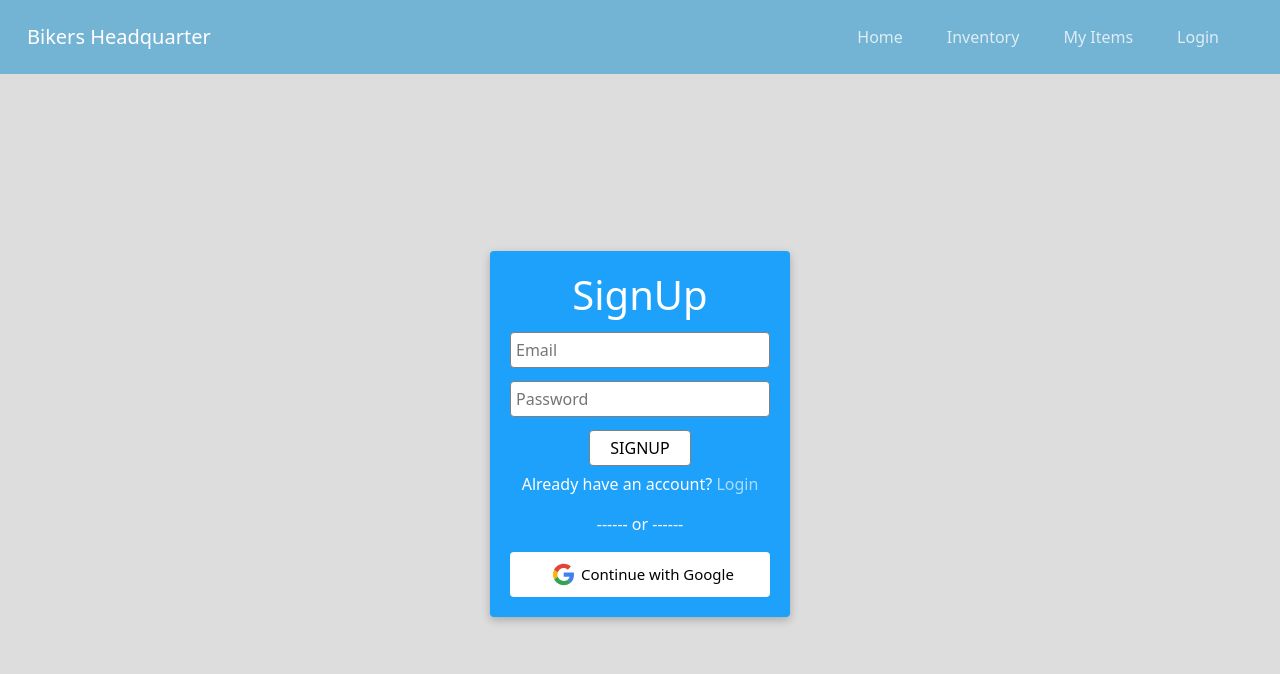
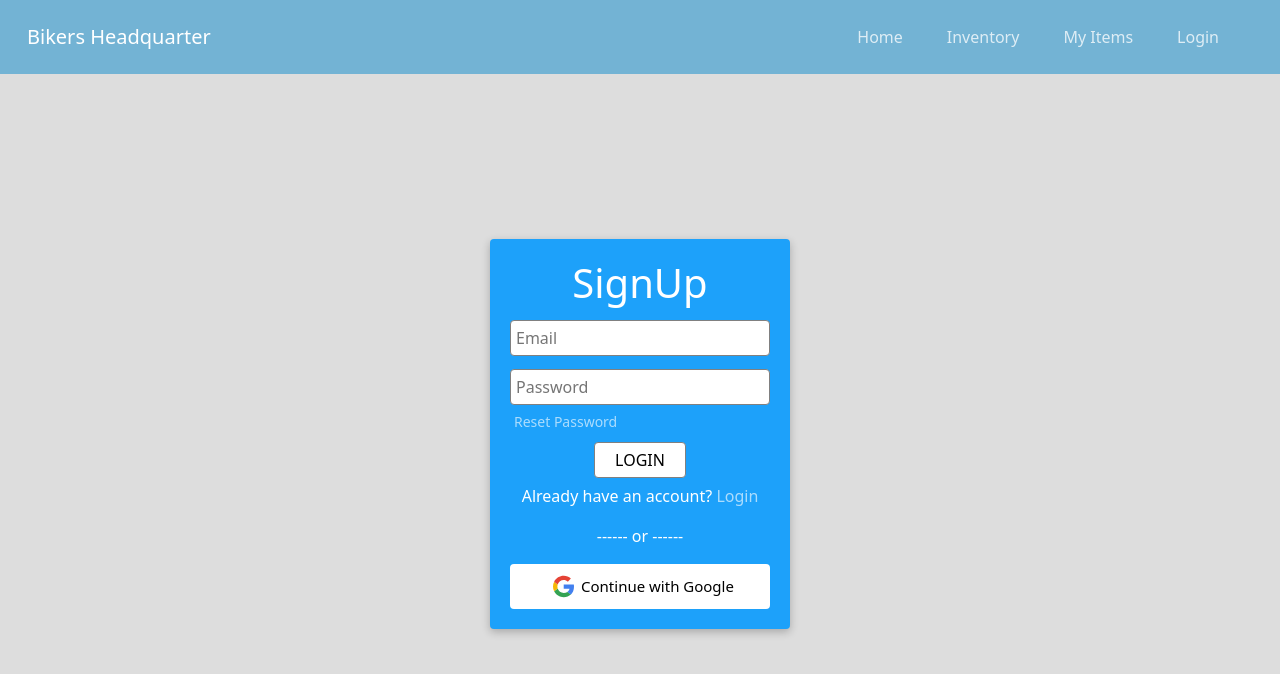
Before and after one commit to monirhabderabby/Bikers-Headquarter-Website, a React (Create React App) app: page /signup in a window 1280 px wide. Shown: the top 674 px of the page. Built offline with nearby package versions, Linux system fonts and the light colour scheme; no server answers.

Commit message:
firebase bad request 400 problem solved

```diff
--- a/src/Components/Login/Login.js
+++ b/src/Components/Login/Login.js
@@ -1,43 +1,105 @@
 import React, { useState } from 'react';
-import { Link } from 'react-router-dom';
+import google from '../Assets/logo/google.svg'
 import './Login.css'
-import google from '../Assets/logo/google.svg'
+import { Link, useLocation, useNavigate } from 'react-router-dom';
+import { sendPasswordResetEmail } from 'firebase/auth';
+import auth from '../../Firebase/firebase.init'
+import { useAuthState, useSignInWithEmailAndPassword, useSignInWithGoogle } from 'react-firebase-hooks/auth';
+import Loading from '../Loading/Loading';
+import 'react-toastify/dist/ReactToastify.css';
+import { ToastContainer, toast } from 'react-toastify';
 import Navbar from '../Shared/Navbar/Navbar';
 
 const Login = () => {
     const [email, setEmail] = useState('');
     const [password, setPassword] = useState('');
+    const [confirmPassword, setConfirmPassword] = useState('')
+    const [customError, setCustomError] = useState('');
+    const location = useLocation();
+    const navigate = useNavigate()
 
+    const [signInWithEmailAndPass, , loading1, ] = useSignInWithEmailAndPassword(auth);
+    const [signInWithGoogle] = useSignInWithGoogle(auth);
+    const [currentUser, loading] = useAuthState(auth)
+
+    if(loading1 || loading){
+        return <Loading></Loading>
+    }
+
+    let from = location.state?.from?.pathname || "/";
+
+    if(currentUser){
+        navigate(from, { replace: true });
+    }
+    const handleEmail = e => {
+        setEmail(e.target.value)
+    }
+    const handlePassword = e =>{
+        setPassword(e.target.value)
+    }
+    const handleConfirmPassword = e =>{
+        setConfirmPassword(e.target.value)
+    }
+    const handleForm = e =>{
+        e.preventDefault()
+    }
+
+    const handleSignInWithGoogle = () =>{
+        signInWithGoogle()
+    }
+
+    const userLogin = () =>{
+        if(password !== confirmPassword){
+            setCustomError("Password didn't matched")
+        }
+        else{
+            setCustomError('')
+            signInWithEmailAndPass(email, password);
+        }
+    }
+
+    const handleResetPassword = () =>{
+        sendPasswordResetEmail(auth, email)
+        .then(() => {
+            toast('email sent')
+          })
+          .catch((error) => {
+          });
+    }
 
     return (
         <div className='login-container'>
             <Navbar></Navbar>
             <div className="login-form">
-                <form className='form'>
+                <div className="form">
+                <form onSubmit={handleForm}>
                     <h1>Login</h1>
                     <div className='input-field'>
-                        <input type="email" name="email" placeholder='Email' required/>
+                        <input onBlur={handleEmail} type="email" name="email" placeholder='Email' required/>
                     </div>
                     <div className='input-field'>
-                        <input type="password" name="password" placeholder='Password' required/>
+                        <input onBlur={handlePassword} type="password" name="password" placeholder='Password' required/>
                     </div>
                     <div className='input-field'>
-                        <input  type="password" name="ConfirmPassword" placeholder='Confirm Password' required/>
-                        <small className='text-danger'></small>
+                        <input onBlur={handleConfirmPassword} type="password" name="ConfirmPassword" placeholder='ConfirmPassword' required/>
+                        <small className='text-danger'>{customError}</small>
                     </div>
-                    <small className='reset-btn'>Reset Password</small> <br />
-                    <input type="submit" value="LOGIN" className='login-btn'/>
+                    <small className='reset-btn' onClick={handleResetPassword}>Reset Password</small> <br />
+                    <input onClick={userLogin} type="submit" value="LOGIN" className='login-btn'/>
                     <p>I am new? <Link to="/signup" className='signup-btn'>Create an Account</Link></p>
 
                     <p className='or'>------ or ------</p>
 
-                    <div className='input-field'>
-                        <button className='google-btn'>
+
+
+                </form>
+                <div className='input-field'>
+                        <button className='google-btn' onClick={handleSignInWithGoogle}>
                             <img src={google} className="icon" alt='icon'></img>
                             Continue with Google</button>
                     </div>
-
-                </form>
+                    <ToastContainer />
+                </div>
 
 
             </div>
--- a/src/Components/SignUp/SignUp.js
+++ b/src/Components/SignUp/SignUp.js
@@ -1,21 +1,20 @@
 import React, { useState } from 'react';
-import { Link, Navigate, useNavigate } from 'react-router-dom';
-import './SignUp.css'
+import { Link } from 'react-router-dom';
+import { toast, ToastContainer } from 'react-toastify';
+import Navbar from '../Shared/Navbar/Navbar';
 import google from '../Assets/logo/google.svg'
-import Navbar from '../Shared/Navbar/Navbar';
-import { useAuthState, useCreateUserWithEmailAndPassword } from 'react-firebase-hooks/auth';
-import { toast } from 'react-toastify';
+import { useCreateUserWithEmailAndPassword } from 'react-firebase-hooks/auth';
 import auth from '../../Firebase/firebase.init';
 import Loading from '../Loading/Loading';
 
 const SignUp = () => {
     const [email, setEmail] = useState('');
     const [password, setPassword] = useState('');
-    const [user] = useAuthState(auth);
-    const navigate = useNavigate();
+    const [customError, setCustomError] = useState("");
+
     const [
         createUserWithEmailAndPassword,
-        a,
+        user,
         loading,
         error,
       ] = useCreateUserWithEmailAndPassword(auth);
@@ -25,44 +24,51 @@ const SignUp = () => {
       }
 
     const handleEmail = e =>{
-        setEmail(e.target.value)
+        setEmail(e.target.value);
     }
     const handlePassword = e =>{
-        setPassword(e.target.value);
+        setPassword(e.target.value)
     }
-
-    const createUser = () =>{
-        createUserWithEmailAndPassword(email, password);
-        toast.success("Account created");
-        navigate('/')
-    }
-
     const handleForm = e =>{
         e.preventDefault();
+    }
+    const userLogin = () =>{
+        createUserWithEmailAndPassword(email, password);
+        if(user){
+            toast.success("account created")
+        }
     }
 
     return (
         <div className='login-container'>
             <Navbar></Navbar>
             <div className="login-form">
-                <form className='form' onSubmit={handleForm}>
+                <div className="form">
+                <form onSubmit={handleForm}>
                     <h1>SignUp</h1>
                     <div className='input-field'>
-                        <input type="email" name="email" onBlur={handleEmail} placeholder='Email' required/>
+                        <input onBlur={handleEmail} type="email" name="email" placeholder='Email' required/>
                     </div>
                     <div className='input-field'>
-                        <input type="password" name="password" onBlur={handlePassword} placeholder='Password' required/>
+                        <input onBlur={handlePassword} type="password" name="password" placeholder='Password' required/>
                     </div>
-                    <input type="submit" value="SIGNUP" className='login-btn' onClick={createUser} />
+                    <small className='reset-btn' >Reset Password</small> <br />
+                    <input onClick={userLogin} type="submit" value="LOGIN" className='login-btn'/>
                     <p>Already have an account? <Link to="/login" className='signup-btn'>Login</Link></p>
+
                     <p className='or'>------ or ------</p>
 
-                    <div className='input-field'>
-                        <button className='google-btn'>
+
+
+                </form>
+                <div className='input-field'>
+                        <button className='google-btn' >
                             <img src={google} className="icon" alt='icon'></img>
                             Continue with Google</button>
                     </div>
-                </form>
+                    <ToastContainer />
+                </div>
+
 
             </div>
         </div>
--- a/src/Firebase/firebase.init.js
+++ b/src/Firebase/firebase.init.js
@@ -1,18 +1,17 @@
-import { getAuth } from 'firebase/auth'
-
 // Import the functions you need from the SDKs you need
 import { initializeApp } from "firebase/app";
+import { getAuth } from "firebase/auth";
 // TODO: Add SDKs for Firebase products that you want to use
 // https://firebase.google.com/docs/web/setup#available-libraries
 
 // Your web app's Firebase configuration
 const firebaseConfig = {
-  apiKey: "AIzaSyAr-ph8_xpwH6TX2LFRWWhax6qB9QV8uRA",
-  authDomain: "bikers-headquarter.firebaseapp.com",
-  projectId: "bikers-headquarter",
-  storageBucket: "bikers-headquarter.appspot.com",
-  messagingSenderId: "743601891296",
-  appId: "1:743601891296:web:7e39b4301427fbf5516d85"
+  apiKey: "AIzaSyBcfVr8-cySbyeM4Q1lXE9xsGIN360gHik",
+  authDomain: "bikers-headquarter-assignment.firebaseapp.com",
+  projectId: "bikers-headquarter-assignment",
+  storageBucket: "bikers-headquarter-assignment.appspot.com",
+  messagingSenderId: "1004820881447",
+  appId: "1:1004820881447:web:6aacc4099774608c276e02"
 };
 
 // Initialize Firebase
```
